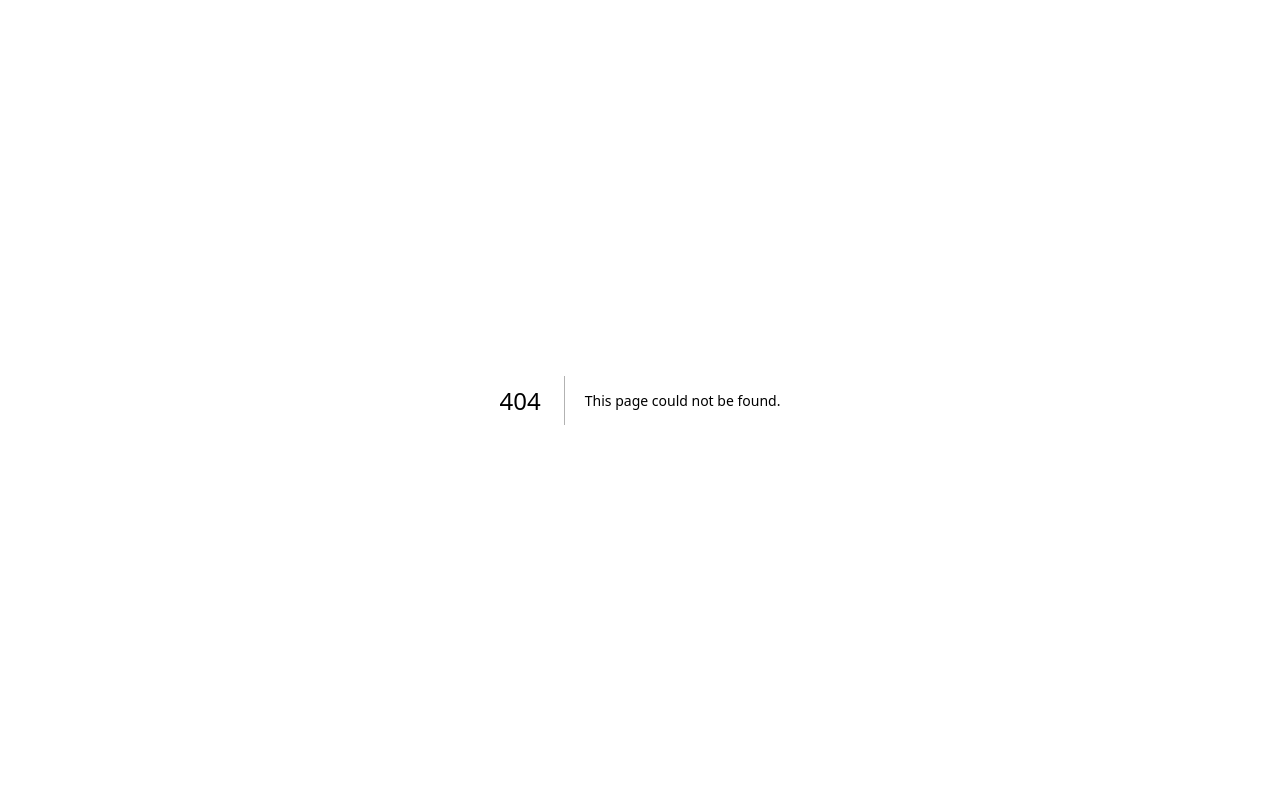
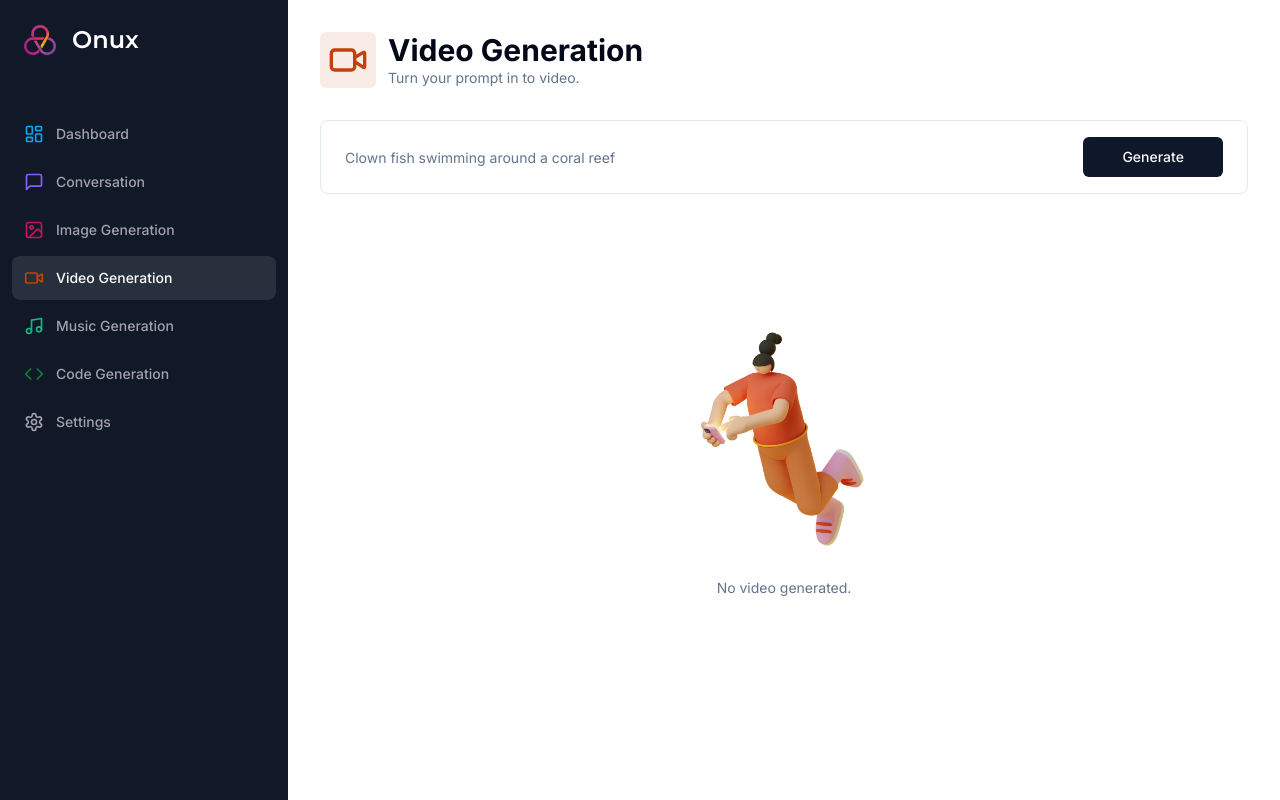
Before and after one commit to domdechiera/genius, a Next.js app: page /video in a window 1280 px wide. Before the commit this address had no page. Built offline with nearby package versions, Linux system fonts and the light colour scheme.

Commit message:
Create Video Generation page

```diff
--- /dev/null
+++ b/app/(dashboard)/(routes)/video/constants.ts
@@ -0,0 +1,7 @@
+import * as z from "zod";
+
+export const formSchema = z.object({
+    prompt: z.string().min(1, {
+        message: "Video Prompt is required",
+    }),
+});
--- /dev/null
+++ b/app/(dashboard)/(routes)/video/page.tsx
@@ -0,0 +1,121 @@
+"use client";
+import axios from "axios";
+import * as z from "zod";
+import { VideoIcon } from "lucide-react";
+import { useForm } from "react-hook-form";
+import { zodResolver } from "@hookform/resolvers/zod";
+import { useRouter } from "next/navigation";
+import { useState } from "react";
+import { Heading } from "@/components/heading";
+import {
+    Form,
+    FormControl,
+    FormField,
+    FormItem
+} from "@/components/ui/form";
+import { Input } from "@/components/ui/input";
+import { Button } from "@/components/ui/button";
+import { Empty } from "@/components/empty";
+import { Loader } from "@/components/loader";
+import { formSchema } from "./constants";
+
+const VideoPage = () => {
+    const router = useRouter();
+    const [video, setVideo] = useState<string>();
+    const form = useForm<z.infer<typeof formSchema>>({
+        resolver: zodResolver(formSchema),
+        defaultValues: {
+            prompt: ""
+        }
+    });
+
+    const isLoading = form.formState.isSubmitting;
+
+    const onSubmit = async (values: z.infer<typeof formSchema>) => {
+        try {
+            setVideo(undefined);
+
+            const response = await axios.post("/api/video", values);
+            setVideo(response.data.video); // Ensure this matches your response field
+            form.reset();
+        } catch (error: any) {
+            console.log(error);
+        } finally {
+            router.refresh();
+        }
+    };
+
+    return (
+        <div>
+            <Heading
+                title="Video Generation"
+                description="Turn your prompt in to video."
+                icon={VideoIcon}
+                iconColor="text-orange-700"
+                bgColor="bg-orange-700/10"
+            />
+            <div className="px-4 lg:px-8">
+                <div>
+                    <Form {...form}>
+                        <form
+                            onSubmit={form.handleSubmit(onSubmit)}
+                            className="
+                                rounded-lg
+                                border
+                                w-full
+                                p-4
+                                px-3
+                                md:px-6
+                                focus-within:shadow-sm
+                                grid
+                                grid-cols-12
+                                gap-2
+                            "
+                        >
+                            <FormField
+                                name="prompt"
+                                render={({ field }) => (
+                                    <FormItem className="col-span-12 lg:col-span-10">
+                                        <FormControl className="m-0 p-0">
+                                            <Input
+                                                className="
+                                                    border-0
+                                                    outline-none
+                                                    focus-visible:ring-0
+                                                    focus-visible:ring-transparent
+                                                "
+                                                disabled={isLoading}
+                                                placeholder="Clown fish swimming around a coral reef"
+                                                {...field}
+                                            />
+                                        </FormControl>
+                                    </FormItem>
+                                )}
+                            />
+                            <Button className="col-span-12 lg:col-span-2 w-full" disabled={isLoading}>
+                                Generate
+                            </Button>
+                        </form>
+                    </Form>
+                </div>
+                <div className="space-y-4 mt-4">
+                    {isLoading && (
+                        <div className="p-8 rounded-lg w-full flex items-center justify-center bg-muted">
+                            <Loader />
+                        </div>
+                    )}
+                    {!video && !isLoading && (
+                        <Empty label="No video generated." />
+                    )}
+                    {video && (
+                        <video controls className="w-full aspect-video mt-8 rounded-lg border bg-black">
+                            <source src={video} />
+                        </video>
+                    )}
+                </div>
+            </div>
+        </div>
+    );
+}
+
+export default VideoPage;
--- /dev/null
+++ b/app/api/video/route.ts
@@ -0,0 +1,75 @@
+import { auth } from '@clerk/nextjs/server';
+import { NextResponse } from "next/server";
+import Replicate from "replicate";
+import { Buffer } from 'buffer';
+
+import { increaseApiLimit, checkApiLimit } from '@/lib/api-limit';
+
+const replicate = new Replicate({
+    auth: process.env.REPLICATE_API_TOKEN,
+});
+
+export async function POST(req: Request) {
+    try {
+        const { userId } = auth();
+        const body = await req.json();
+        const { prompt } = body;
+
+        if (!userId) {
+            console.log("[VIDEO_ERROR] Unauthorized");
+            return new NextResponse("Unauthorized", { status: 401 });
+        }
+
+        if (!prompt) {
+            console.log("[VIDEO_ERROR] Prompt is required");
+            return new NextResponse("Prompt is required", { status: 400 });
+        }
+
+        const freeTrial = await checkApiLimit();
+
+        if (!freeTrial) {
+            return new NextResponse("Free trial has expired.", { status: 403 });
+        }
+
+        const response: any = await replicate.run(
+            "anotherjesse/zeroscope-v2-xl:9f747673945c62801b13b84701c783929c0ee784e4748ec062204894dda1a351",
+            {
+                input: {
+                    prompt
+                }
+            }
+        );
+
+        const videoStream = response[0]; // Access the first item in the array
+        if (!videoStream) {
+            console.log("[VIDEO_ERROR] No video stream in response");
+            return new NextResponse("No video stream in response", { status: 500 });
+        }
+
+        const videoBuffer = await streamToBuffer(videoStream);
+        const base64Video = videoBuffer.toString('base64');
+        const videoUrl = `data:video/mp4;base64,${base64Video}`;
+
+        await increaseApiLimit();
+
+        return NextResponse.json({ video: videoUrl });
+    } catch (error) {
+        console.log("[VIDEO_ERROR]", error);
+        return new NextResponse("Internal error", { status: 500 });
+    }
+}
+
+// Helper function to convert ReadableStream to Buffer
+async function streamToBuffer(stream: any): Promise<Buffer> {
+    const reader = stream.getReader();
+    const chunks = [];
+    let done = false;
+    while (!done) {
+        const { value, done: doneReading } = await reader.read();
+        done = doneReading;
+        if (value) {
+            chunks.push(value);
+        }
+    }
+    return Buffer.concat(chunks.map(chunk => Buffer.from(chunk)));
+}
```
